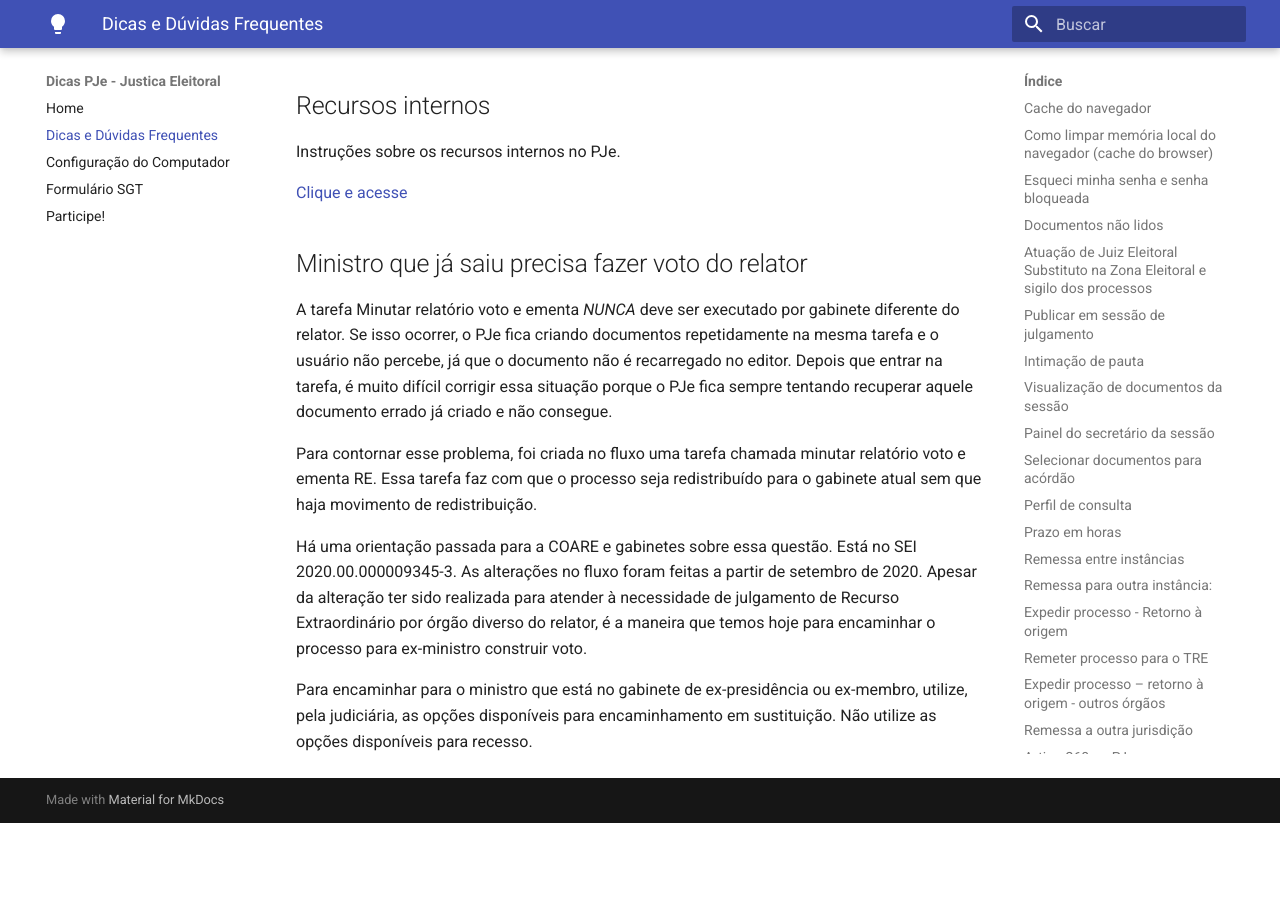
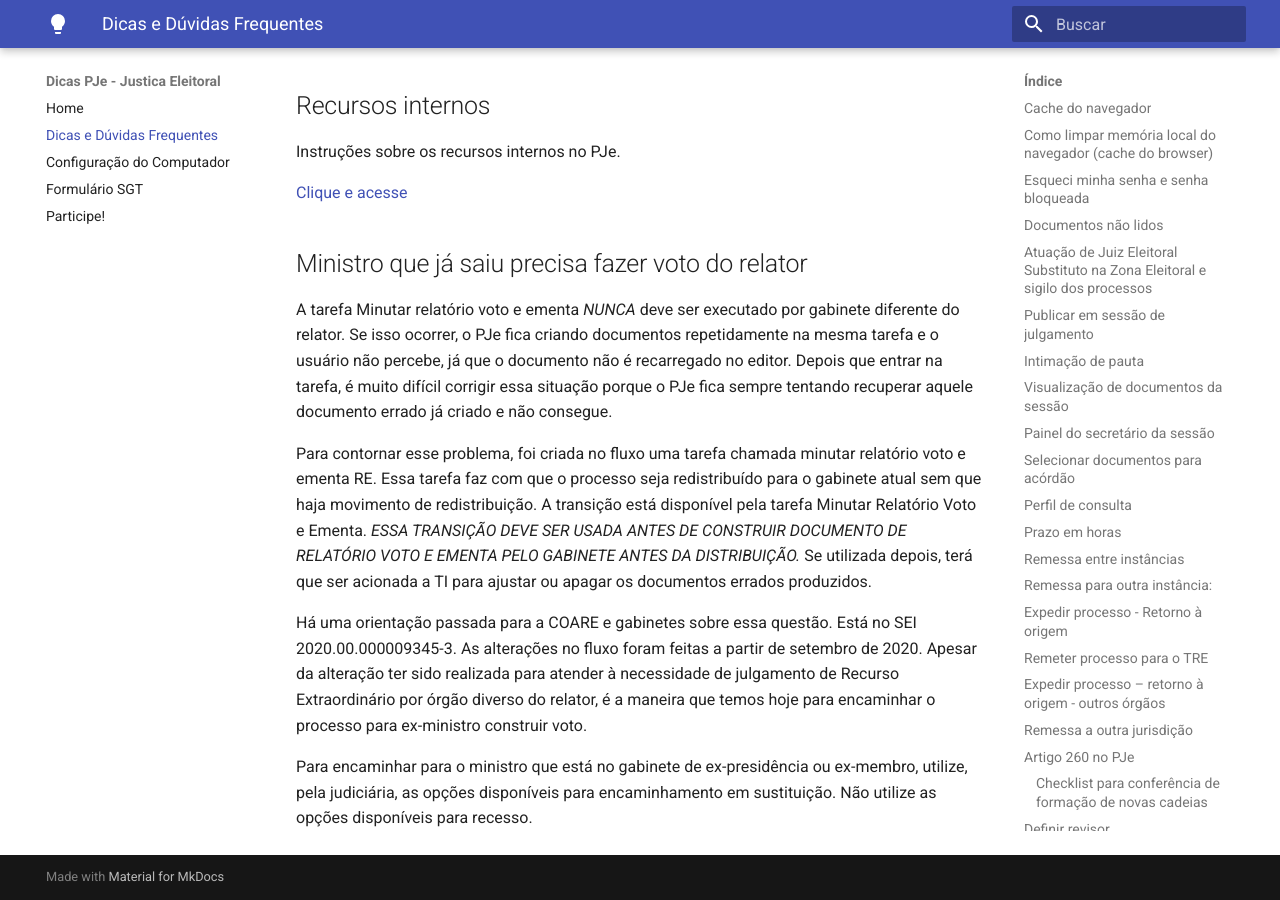
Before and after one commit to PJeJE/dicas_versao_1, an MkDocs documentation site: the page built from docs/dicas.md, in a window 1280 px wide and 900 px high, scrolled down 54635 px. Built offline with MkDocs 1.6.1 and Material for MkDocs 9.7.7, drawn with Linux system fonts in a browser that asks for light colours; nearby versions of some CDN libraries; before the commit the page ends 55458 px from its top, so only the background shows below that.

Commit message:
Update dicas.md

```diff
--- a/docs/dicas.md
+++ b/docs/dicas.md
@@ -1293,7 +1293,7 @@
 
 A tarefa Minutar relatório voto e ementa *NUNCA* deve ser executado por gabinete diferente do relator. Se isso ocorrer, o PJe fica criando documentos repetidamente na mesma tarefa e o usuário não percebe, já que o documento não é recarregado no editor. Depois que entrar na tarefa, é muito difícil corrigir essa situação porque o PJe fica sempre tentando recuperar aquele documento errado já criado e não consegue.
 
-Para contornar esse problema, foi criada no fluxo uma tarefa chamada minutar relatório voto e ementa RE. Essa tarefa faz com que o processo seja redistribuído para o gabinete atual sem que haja movimento de redistribuição.
+Para contornar esse problema, foi criada no fluxo uma tarefa chamada minutar relatório voto e ementa RE. Essa tarefa faz com que o processo seja redistribuído para o gabinete atual sem que haja movimento de redistribuição. A transição está disponível pela tarefa Minutar Relatório Voto e Ementa. *ESSA TRANSIÇÃO DEVE SER USADA ANTES DE CONSTRUIR DOCUMENTO DE RELATÓRIO VOTO E EMENTA PELO GABINETE ANTES DA DISTRIBUIÇÃO.* Se utilizada depois, terá que ser acionada a TI para ajustar ou apagar os documentos errados produzidos.
 
 Há uma orientação passada para a COARE e gabinetes sobre essa questão. Está no SEI 2020.00.000009345-3. As alterações no fluxo foram feitas a partir de setembro de 2020. Apesar da alteração ter sido realizada para atender à necessidade de julgamento de Recurso Extraordinário por órgão diverso do relator, é a maneira que temos hoje para encaminhar o processo para ex-ministro construir voto.
 
```
